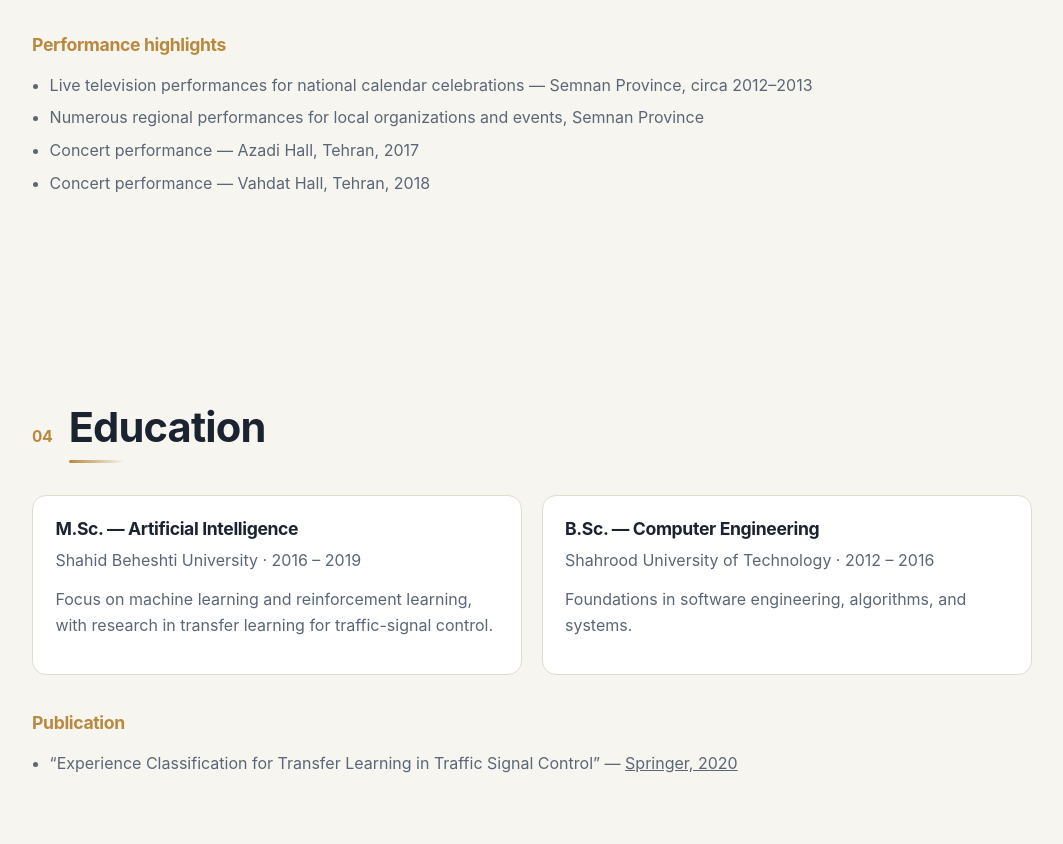
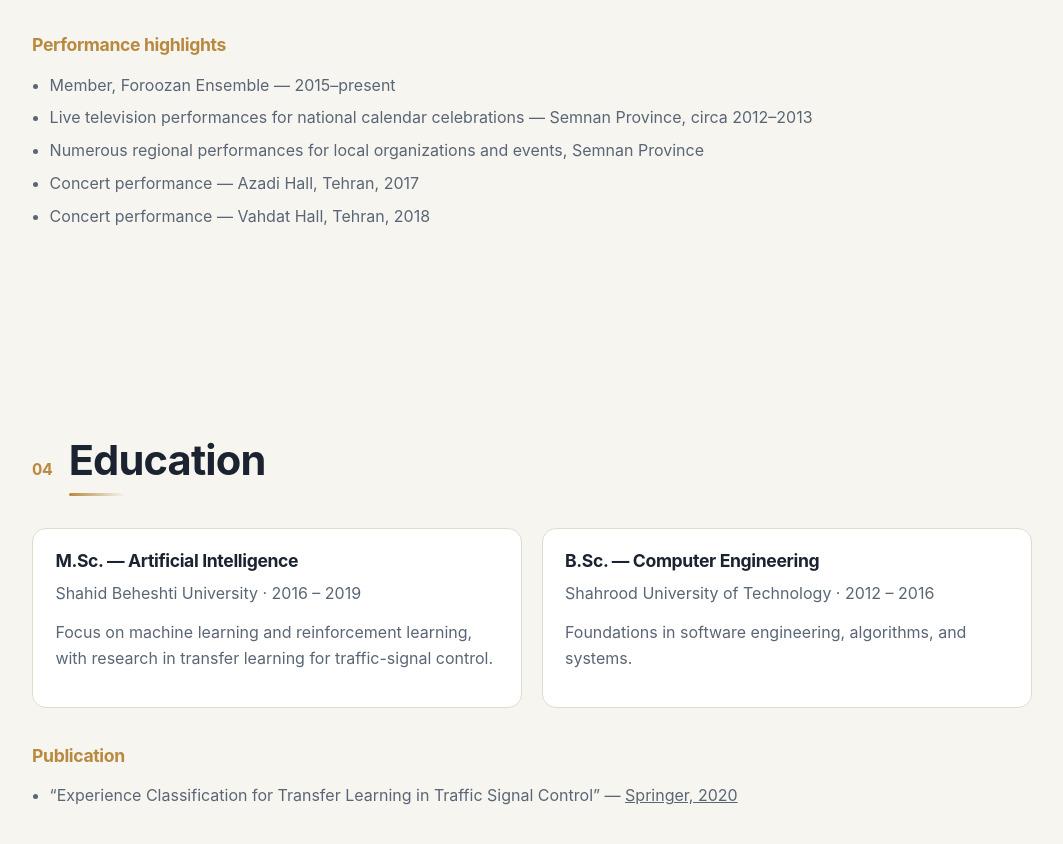
Before and after one commit to mojtabanorouzie/mojtabanorouzie.github.io, a plain HTML site: page index.html in a window 1280 px wide. Shown: the part 4077-4921 px from the top of the page, without its empty margins (108-1171 px from the left). Drawn offline with Linux system fonts and the light colour scheme; no server answers.

Commit message:
Add Foroozan Ensemble membership

```diff
--- a/index.html
+++ b/index.html
@@ -253,6 +253,7 @@
 
       <h3 class="subhead">Performance highlights</h3>
       <ul class="highlights">
+        <li>Member, Foroozan Ensemble — 2015–present</li>
         <li>Live television performances for national calendar celebrations — Semnan Province, circa 2012–2013</li>
         <li>Numerous regional performances for local organizations and events, Semnan Province</li>
         <li>Concert performance — Azadi Hall, Tehran, 2017</li>
```
